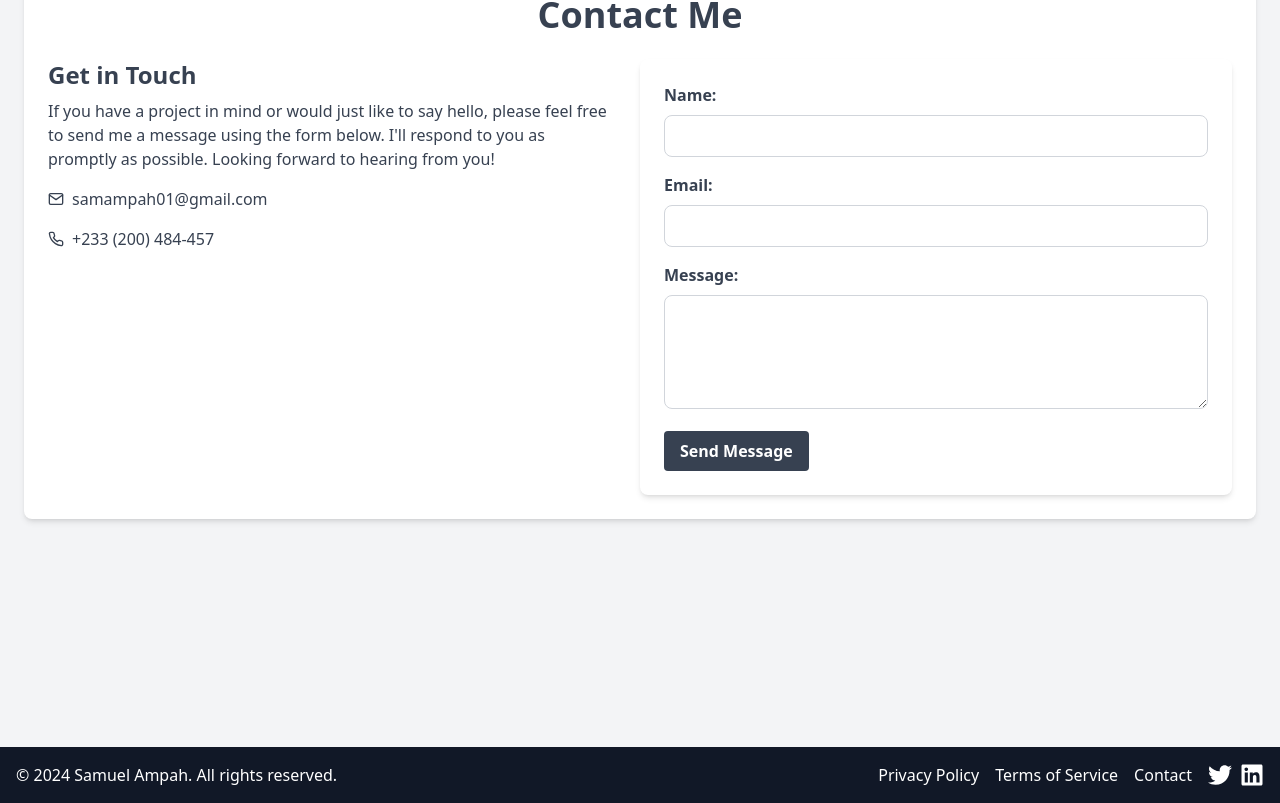
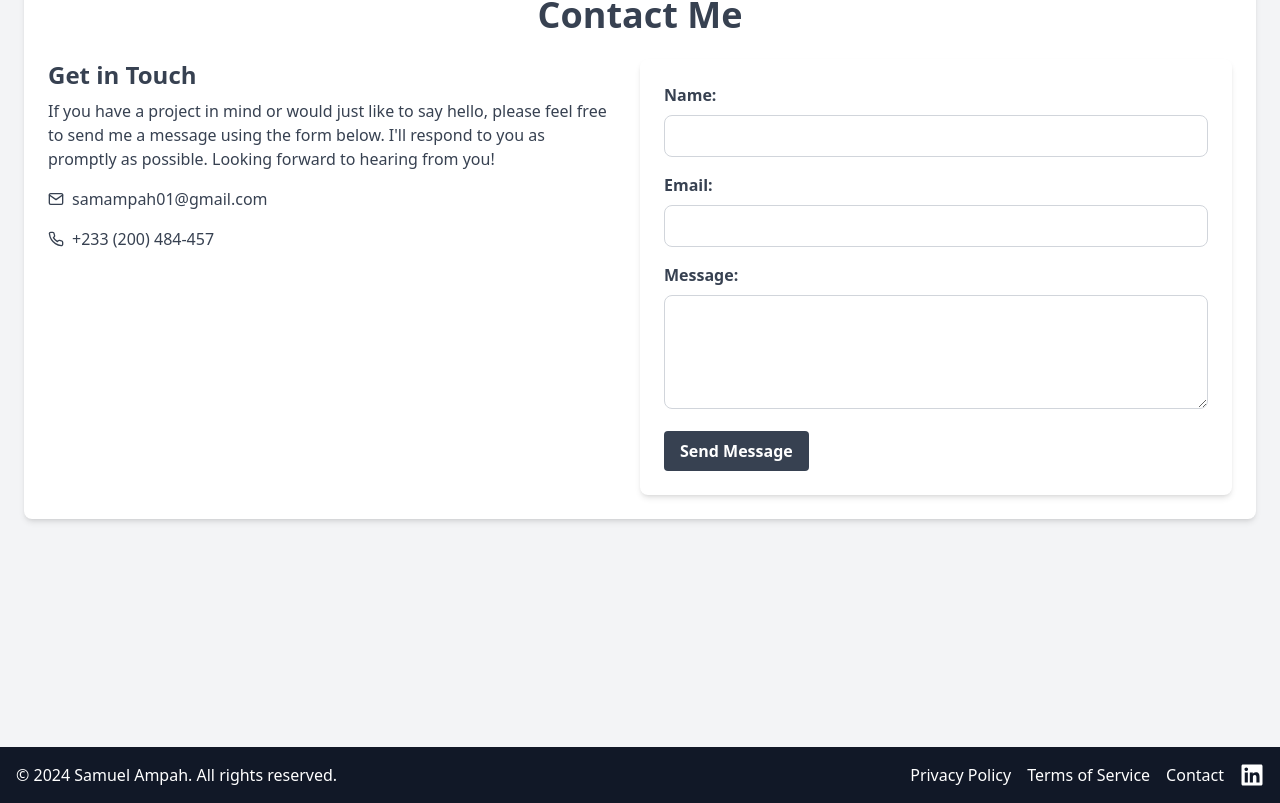
Before and after one commit to Ampah01/Portfolio, a React (Vite) app: page / in a window 1280 px wide. Shown: the part 2755-3558 px from the top of the page. Built offline with nearby package versions, Linux system fonts and the light colour scheme.

Commit message:
Removed twitter

```diff
--- a/src/Component/Footer/Footer.jsx
+++ b/src/Component/Footer/Footer.jsx
@@ -1,21 +1,33 @@
-import React from 'react';
-import { FaTwitter, FaLinkedin } from 'react-icons/fa';
+import React from "react";
+import { FaTwitter, FaLinkedin } from "react-icons/fa";
 
 const Footer = () => {
   return (
-    <footer className='bg-gray-900 text-white p-4'>
-      <div className='container mx-auto flex flex-col md:flex-row justify-between items-center space-y-4 md:space-y-0'>
-        <p>&copy; {new Date().getFullYear()} Samuel Ampah. All rights reserved.</p>
-        <div className='flex flex-col md:flex-row items-center space-y-4 md:space-y-0 md:space-x-4'>
-          <a href='/privacy' className='hover:underline'>Privacy Policy</a>
-          <a href='/terms' className='hover:underline'>Terms of Service</a>
-          <a href='/contact' className='hover:underline'>Contact</a>
-          <div className='flex space-x-2 mt-4 md:mt-0'>
-            <a href='https://twitter.com/samuelampah' target='_blank' rel='noopener noreferrer'>
-              <FaTwitter size={24} className='text-white hover:text-blue-400' />
-            </a>
-            <a href="https://linkedin.com/in/samuel-ampah-55aa71239" target='_blank' rel='noopener noreferrer'>
-              <FaLinkedin size={24} className='text-white hover:text-blue-400' />
+    <footer className="bg-gray-900 text-white p-4">
+      <div className="container mx-auto flex flex-col md:flex-row justify-between items-center space-y-4 md:space-y-0">
+        <p>
+          &copy; {new Date().getFullYear()} Samuel Ampah. All rights reserved.
+        </p>
+        <div className="flex flex-col md:flex-row items-center space-y-4 md:space-y-0 md:space-x-4">
+          <a href="/privacy" className="hover:underline">
+            Privacy Policy
+          </a>
+          <a href="/terms" className="hover:underline">
+            Terms of Service
+          </a>
+          <a href="/contact" className="hover:underline">
+            Contact
+          </a>
+          <div className="flex space-x-2 mt-4 md:mt-0">
+            <a
+              href="https://linkedin.com/in/samuel-ampah-55aa71239"
+              target="_blank"
+              rel="noopener noreferrer"
+            >
+              <FaLinkedin
+                size={24}
+                className="text-white hover:text-blue-400"
+              />
             </a>
           </div>
         </div>
```
